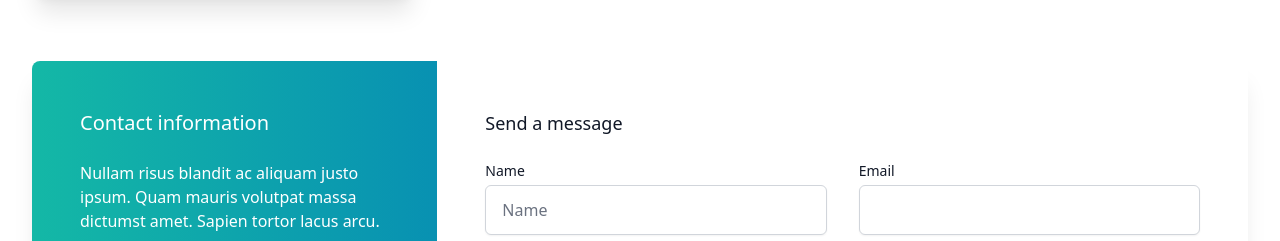
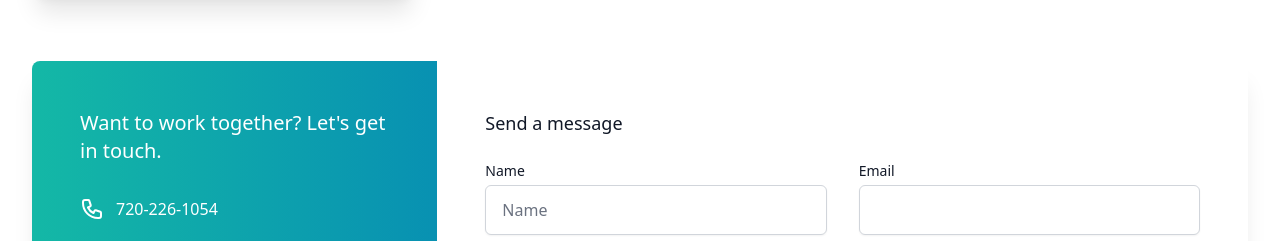
Before and after one commit to salymk/gatsby-portfolio, a Gatsby site: page / in a window 1280 px wide. Shown: the part 4607-4848 px from the top of the page. Built offline with nearby package versions, Linux system fonts and the light colour scheme; Gatsby itself is replaced by a stand-in of ours.

Commit message:
Updated text

```diff
--- a/src/components/contact.js
+++ b/src/components/contact.js
@@ -80,12 +80,9 @@ const Contact = () => (
                 </svg>
               </div>
               <h3 id="contact" className="text-xl font-medium text-white">
-                Contact information
+                Want to work together? Let's get in touch.
               </h3>
-              <p className="mt-6 text-base text-white max-w-3xl">
-                Nullam risus blandit ac aliquam justo ipsum. Quam mauris
-                volutpat massa dictumst amet. Sapien tortor lacus arcu.
-              </p>
+              <p className="mt-6 text-base text-white max-w-3xl" />
               <dl className="mt-8 space-y-6">
                 <dt>
                   <span className="sr-only">Phone number</span>
```
